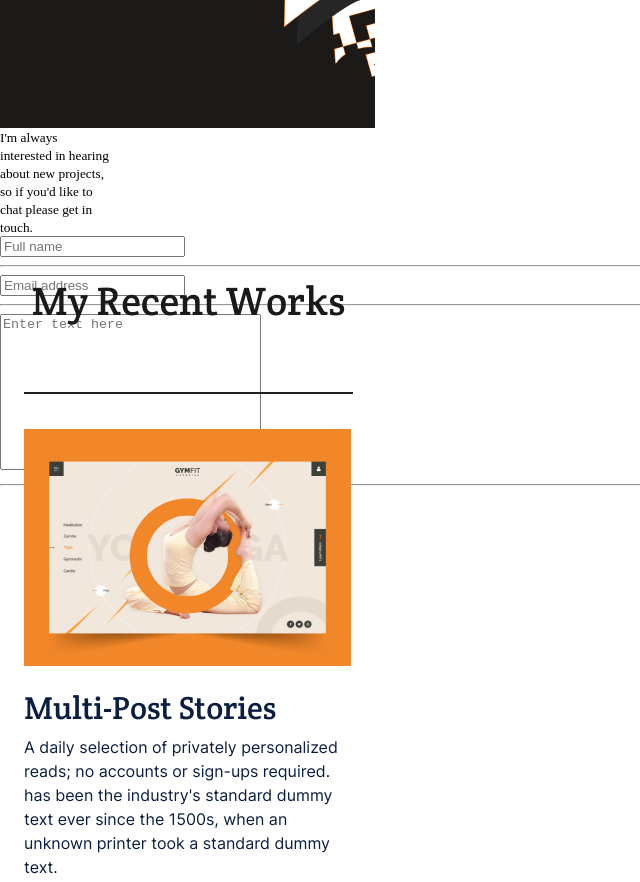
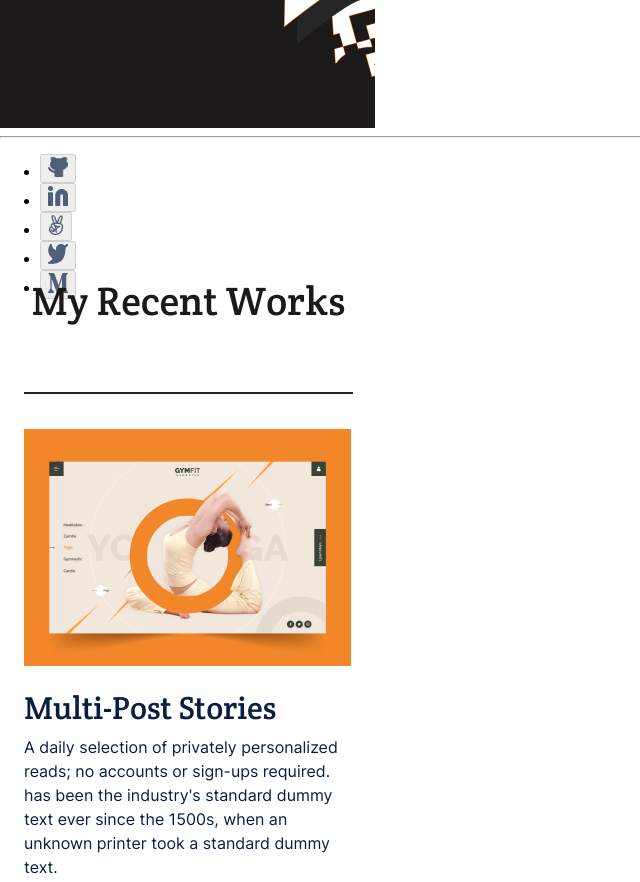
Before and after one commit to fuadmoin/Portfolio, a website: page porfolio.html in a window 1280 px wide. Shown: the part 560-1442 px from the top of the page, without its empty margins (0-640 px from the left). Drawn offline with Linux system fonts and the light colour scheme.

Commit message:
Modify style.css
I added a style for the form

```diff
--- a/style.css
+++ b/style.css
@@ -1168,3 +1168,176 @@ section */
   top: 800px;
   position: absolute;
 }
+
+.contact-form {
+  height: 844px;
+  width: 375px;
+  left: 0;
+  top: 6202px;
+  border-radius: 0;
+  padding: 120px 24px 120px 24px;
+  display: flex;
+  flex-direction: column;
+  align-items: flex-start;
+  gap: 58px;
+  position: absolute;
+}
+
+.contact-text-container {
+  left: 24px;
+  top: 120px;
+  border-radius: 0;
+  display: flex;
+  flex-direction: column;
+  align-items: center;
+  padding: 0;
+  gap: 24px;
+  flex: none;
+  order: 0;
+  flex-grow: 0;
+}
+
+.contact-text {
+  font-family: 'Inter', sans-serif;
+  font-style: normal;
+  font-weight: 700;
+  font-size: 32px;
+  line-height: 44px;
+  text-align: center;
+  color: #172b4d;
+  flex: none;
+  order: 0;
+  flex-grow: 0;
+}
+
+.form-box {
+  left: 24px;
+  top: 444px;
+  border-radius: 0;
+  display: flex;
+  flex-direction: column;
+  align-items: center;
+  padding: 0;
+  gap: 24px;
+  flex: none;
+  order: 1;
+  flex-grow: 0;
+  position: absolute;
+}
+
+.full-name {
+  position: absolute;
+  height: 48px;
+  width: 327px;
+  order: 0;
+  flex-grow: 0;
+  left: 0;
+  top: 0;
+  border-style: hidden;
+}
+
+::placeholder {
+  height: 18px;
+  width: 295px;
+  left: 16px;
+  top: 15px;
+  border-radius: nullpx;
+  font-family: 'Inter', sans-serif;
+  font-style: normal;
+  font-weight: 400;
+  font-size: 15px;
+  line-height: 24px;
+  color: #979493;
+  position: absolute;
+}
+
+.email-address {
+  height: 48px;
+  width: 327px;
+  left: 0;
+  top: 72px;
+  border-radius: 0;
+  position: absolute;
+  flex-grow: 0;
+  order: 1;
+  border-style: hidden;
+}
+
+.contacthr {
+  position: absolute;
+  height: 1px;
+  left: 0;
+  width: 327px;
+  border-radius: 0;
+  background: #dbd8d7;
+}
+
+.one {
+  top: 47px;
+}
+
+.two {
+  top: 120px;
+}
+
+.enter-text-here {
+  height: 114px;
+  width: 327px;
+  left: 0;
+  top: 144px;
+  border-radius: 0;
+  flex: none;
+  order: 4;
+  flex-grow: 0;
+  position: absolute;
+  border-style: hidden;
+  background: #fbf8f7;
+}
+
+.enter-text-here::placeholder {
+  height: 90px;
+  width: 303px;
+  left: 12px;
+  top: 12px;
+  border-radius: nullpx;
+  font-family: 'Inter', sans-serif;
+  font-style: normal;
+  font-weight: 400;
+  font-size: 15px;
+  line-height: 24px;
+  color: #3c3a39;
+  position: absolute;
+}
+
+.btn-contact {
+  left: 98px;
+  top: 282px;
+  border-radius: 0;
+  padding: 12px;
+  display: flex;
+  flex-direction: row;
+  align-items: center;
+  gap: 10px;
+  background: #ff6b00;
+  position: absolute;
+  flex: none;
+  order: 3;
+  flex-grow: 0;
+  width: 131px;
+}
+
+.btn-contact-text {
+  font-family: 'Inter', sans-serif;
+  font-style: normal;
+  font-weight: 700;
+  font-size: 17px;
+  line-height: 24px;
+  display: flex;
+  align-items: center;
+  text-align: center;
+  letter-spacing: 0.03em;
+  color: #fff;
+  flex: none;
+  order: 0;
+  flex-grow: 0;
+}
```
